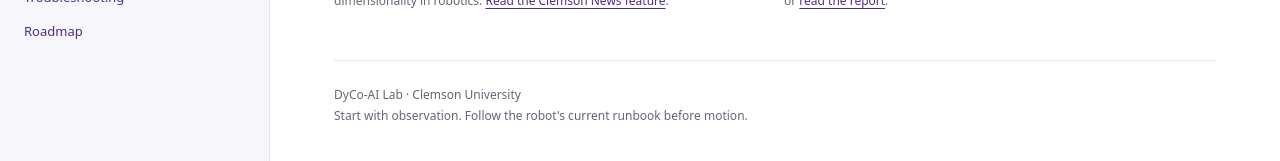
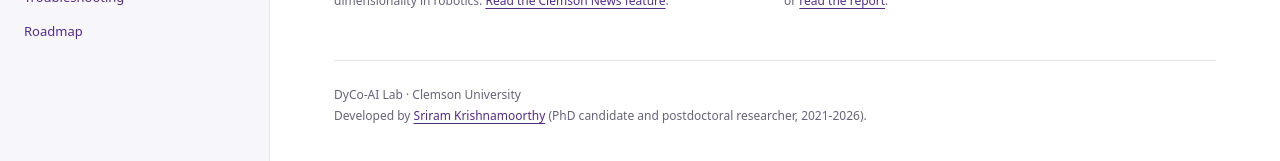
Before and after one commit to DyCo-AI/lab-robots, a Jekyll site: the page built from docs/index.md, in a window 1280 px wide and 900 px high, scrolled down 1627 px. Shown: the part 739-900 px from the top of the window. Built offline with Jekyll 4.4.1, drawn with Linux system fonts in a browser that asks for light colours.

Commit message:
Update handbook footer credit

```diff
--- a/docs/_layouts/default.html
+++ b/docs/_layouts/default.html
@@ -30,7 +30,7 @@
   <div class="page-shell">
     <div class="topline"><span>THE LAB HANDBOOK</span><a href="https://github.com/DyCo-AI/lab-robots/blob/main/docs/{{ page.path }}">Edit this page ↗</a></div>
     <main id="main" tabindex="-1"><article>{{ content }}</article></main>
-    <footer>DyCo-AI Lab · Clemson University<br>Start with observation. Follow the robot's current runbook before motion.</footer>
+    <footer>DyCo-AI Lab · Clemson University<br>Developed by <a href="https://www.linkedin.com/in/sriramsundarks/">Sriram Krishnamoorthy</a> (PhD candidate and postdoctoral researcher, 2021-2026).</footer>
   </div>
 </body>
 </html>
```
